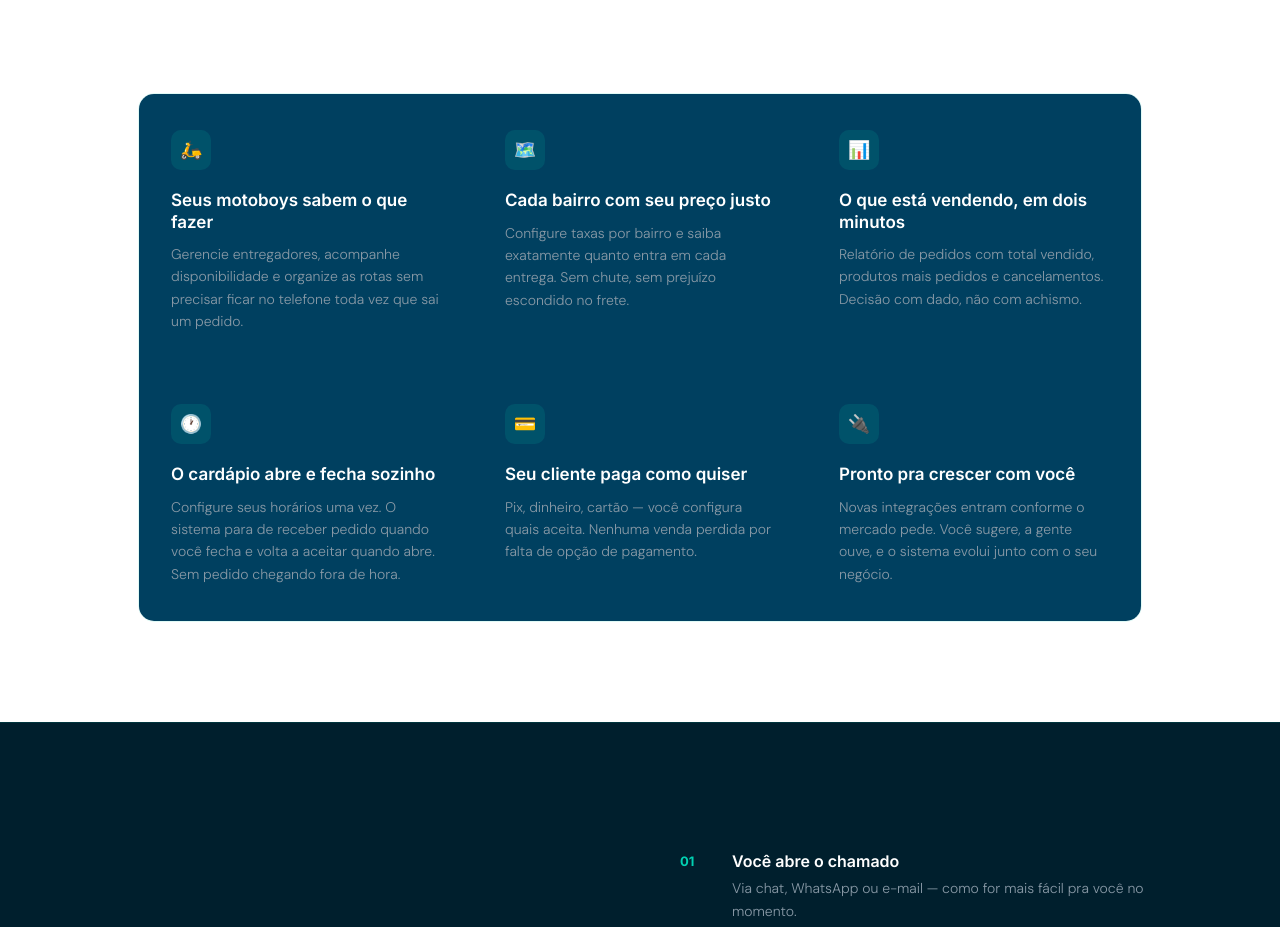
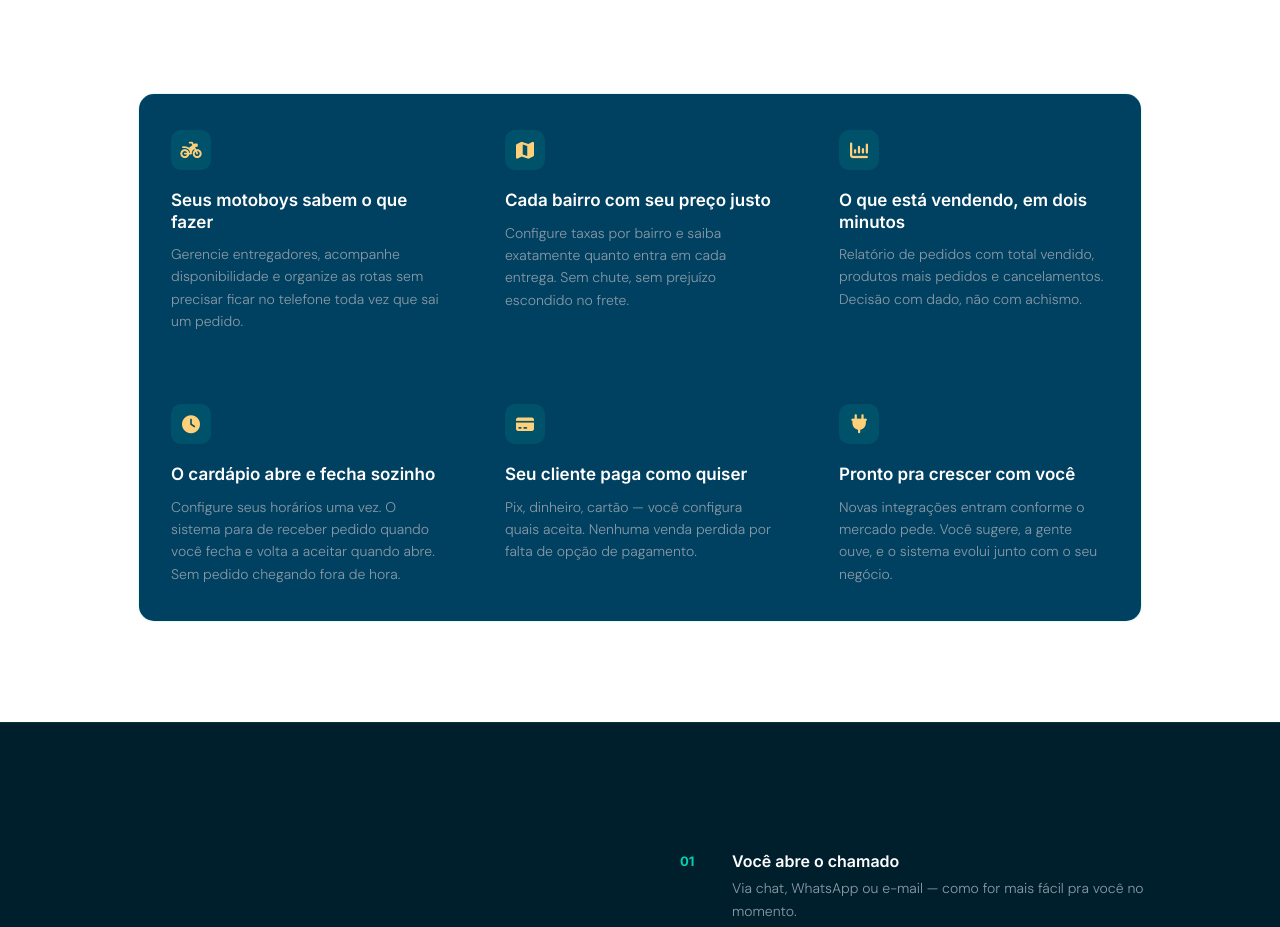
Before and after one commit to asnsoftwaredev/pagina_de_vendas_comandei, a Vue app: page / in a window 1280 px wide. Shown: the part 1140-2067 px from the top of the page. Built offline with nearby package versions, Linux system fonts and the light colour scheme.

Commit message:
feat: substitui ícones de texto por ícones do Font Awesome e ajusta estilo de ícones na página de benefícios

```diff
--- a/index.html
+++ b/index.html
@@ -11,6 +11,7 @@
   <link
     href="https://fonts.googleapis.com/css2?family=Inter:ital,opsz,wght@0,14..32,100..900;1,14..32,100..900&display=swap"
     rel="stylesheet">
+    <link rel="stylesheet" href="https://cdnjs.cloudflare.com/ajax/libs/font-awesome/7.0.1/css/all.min.css" integrity="sha512-2SwdPD6INVrV/lHTZbO2nodKhrnDdJK9/kg2XD1r9uGqPo1cUbujc+IYdlYdEErWNu69gVcYgdxlmVmzTWnetw==" crossorigin="anonymous" referrerpolicy="no-referrer" />
   <meta name="viewport" content="width=device-width, initial-scale=1.0" />
   <title>Comandei Delivery — Seu delivery, do seu jeito</title>
 </head>
--- a/src/style.css
+++ b/src/style.css
@@ -377,6 +377,7 @@ h2 em {
   width: 40px;
   height: 40px;
   background: rgba(0, 209, 178, 0.12);
+  color: var(--accent2);
   border-radius: 10px;
   display: flex;
   align-items: center;
--- a/src/views/Landing.vue
+++ b/src/views/Landing.vue
@@ -63,7 +63,7 @@
     </p>
     <div class="benefits-grid">
       <div v-for="b in benefits" :key="b.title" class="benefit-card">
-        <div class="benefit-icon">{{ b.icon }}</div>
+        <div class="benefit-icon" v-html="b.icon"></div>
         <div class="benefit-title">{{ b.title }}</div>
         <p class="benefit-desc">{{ b.desc }}</p>
       </div>
@@ -401,32 +401,32 @@ const proofItems = [
 
 const benefits = [
   {
-    icon: "🛵",
+    icon: '<i class="fa-solid fa-motorcycle"></i>',
     title: "Seus motoboys sabem o que fazer",
     desc: "Gerencie entregadores, acompanhe disponibilidade e organize as rotas sem precisar ficar no telefone toda vez que sai um pedido.",
   },
   {
-    icon: "🗺️",
+    icon: '<i class="fa-solid fa-map"></i>',
     title: "Cada bairro com seu preço justo",
     desc: "Configure taxas por bairro e saiba exatamente quanto entra em cada entrega. Sem chute, sem prejuízo escondido no frete.",
   },
   {
-    icon: "📊",
+    icon: '<i class="fa-solid fa-chart-column"></i>',
     title: "O que está vendendo, em dois minutos",
     desc: "Relatório de pedidos com total vendido, produtos mais pedidos e cancelamentos. Decisão com dado, não com achismo.",
   },
   {
-    icon: "🕐",
+    icon: '<i class="fa-solid fa-clock"></i>',
     title: "O cardápio abre e fecha sozinho",
     desc: "Configure seus horários uma vez. O sistema para de receber pedido quando você fecha e volta a aceitar quando abre. Sem pedido chegando fora de hora.",
   },
   {
-    icon: "💳",
+    icon: '<i class="fa-solid fa-credit-card"></i>',
     title: "Seu cliente paga como quiser",
     desc: "Pix, dinheiro, cartão — você configura quais aceita. Nenhuma venda perdida por falta de opção de pagamento.",
   },
   {
-    icon: "🔌",
+    icon: '<i class="fa-solid fa-plug"></i>',
     title: "Pronto pra crescer com você",
     desc: "Novas integrações entram conforme o mercado pede. Você sugere, a gente ouve, e o sistema evolui junto com o seu negócio.",
   },
```
